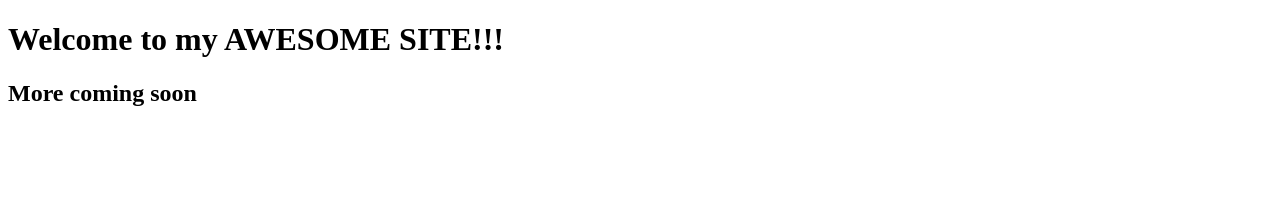
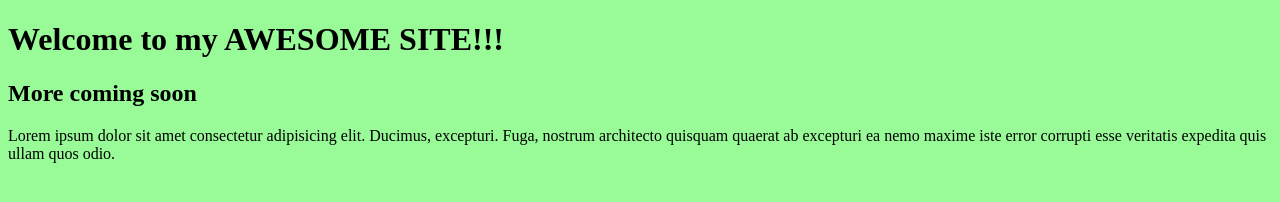
Before and after one commit to blakeknees/automatic-spoon, a plain HTML site: page index.html in a window 1280 px wide. Drawn offline with Linux system fonts and the light colour scheme.

Commit message:
added a div, paragraph, and styled the body

```diff
--- a/index.html
+++ b/index.html
@@ -5,6 +5,7 @@
     <meta http-equiv="X-UA-Compatible" content="IE=edge">
     <meta name="viewport" content="width=device-width, initial-scale=1.0">
     <title>A Cool Site</title>
+    <link rel="stylesheet" href="style.css">
 </head>
 <body>
     <h1>Welcome to my AWESOME SITE!!!</h1>
@@ -12,5 +13,9 @@
     <div>
         <h2>More coming soon</h2>
     </div>
+
+    <div>
+        <p>Lorem ipsum dolor sit amet consectetur adipisicing elit. Ducimus, excepturi. Fuga, nostrum architecto quisquam quaerat ab excepturi ea nemo maxime iste error corrupti esse veritatis expedita quis ullam quos odio.</p>
+    </div>
 </body>
 </html>
--- /dev/null
+++ b/style.css
@@ -0,0 +1,3 @@
+body {
+    background-color: palegreen;
+}
```
